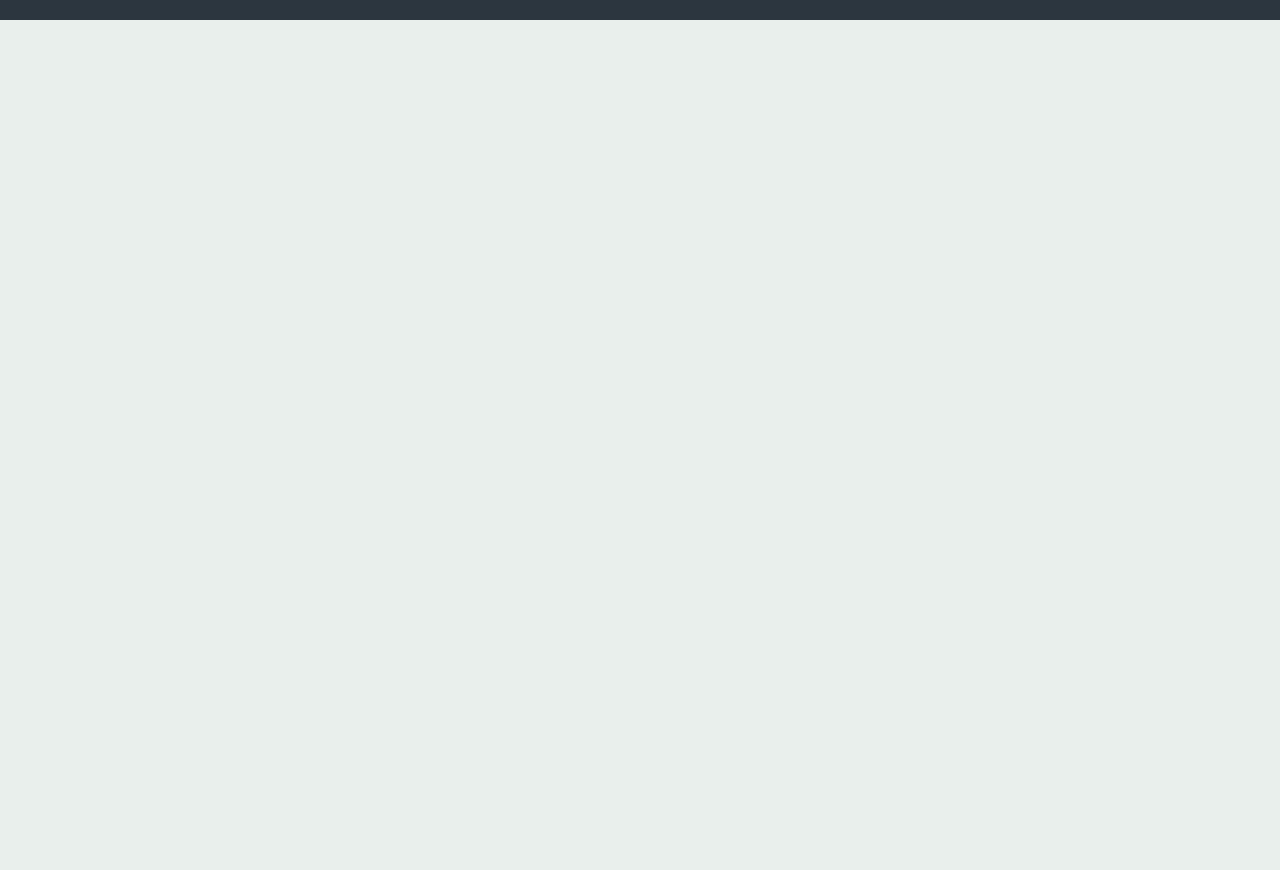
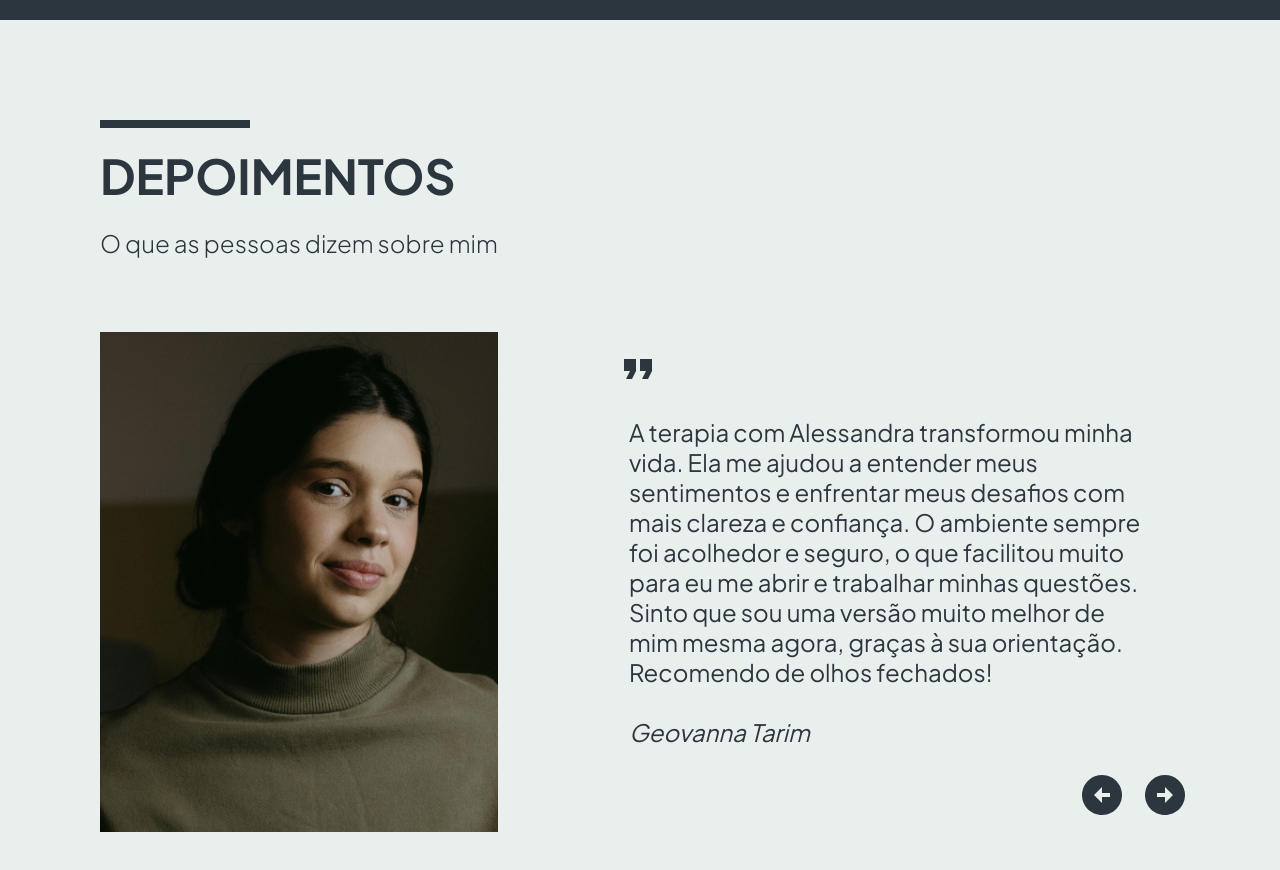
Before and after one commit to allessandrogomes/psychologist-portfolio, a Next.js app: page / in a window 1280 px wide. Shown: the part 1680-2550 px from the top of the page. Before the commit the page ends 1700 px from the top, so only its background shows below. Built offline with nearby package versions, Linux system fonts and the light colour scheme.

Commit message:
:sparkles:feat: cria a TestemonialsSection.

```diff
--- a/src/app/page.tsx
+++ b/src/app/page.tsx
@@ -3,6 +3,7 @@ import IntroSection from "@/components/IntroSection";
 import ServicesSection from "@/components/ServicesSection";
 import "./globals.scss"
 import "@fontsource/plus-jakarta-sans"
+import TestemonialsSection from "@/components/TestemonialsSection";
 
 export default function Home() {
   return (
@@ -11,6 +12,7 @@ export default function Home() {
         <main>
           <IntroSection />
           <ServicesSection />
+          <TestemonialsSection />
         </main>
     </>
   );
--- /dev/null
+++ b/src/components/TestemonialsSection/index.tsx
@@ -0,0 +1,96 @@
+'use client'
+
+import TitleAndSubtitle from "../shared/TitleAndSubtitle"
+import styles from "./styles.module.scss"
+import "swiper/css"
+import { SwiperSlide, Swiper } from "swiper/react"
+import { Pagination, Autoplay, Navigation } from "swiper/modules"
+import Image from "next/image"
+import FormatQuoteIcon from '@mui/icons-material/FormatQuote'
+import ArrowCircleLeftIcon from '@mui/icons-material/ArrowCircleLeft'
+import ArrowCircleRightIcon from '@mui/icons-material/ArrowCircleRight'
+
+export default function TestemonialsSection() {
+    return (
+        <section className={styles.section}>
+            <TitleAndSubtitle title="Depoimentos" subtitle="O que as pessoas dizem sobre mim" darkTheme />
+            <Swiper
+                modules={[Pagination, Autoplay, Navigation]}
+                slidesPerView={1}
+                spaceBetween={30}
+                navigation={{
+                    nextEl: '.swiper-button-next',
+                    prevEl: '.swiper-button-prev',
+                  }}
+                centeredSlides={true}
+                speed={900}
+                autoplay={{ delay: 20000 }}
+            >
+                <SwiperSlide>
+                    {/* Container do Depoimento */}
+                    <div className={styles.containerTestemonial}>
+
+                        {/* Estrutura da Foto */}
+                        <div className={styles.containerPhoto}>
+                            <Image
+                                src="/images/testemonial/testemonial-1.jpg"
+                                style={{ width: "100%", height: "100%", objectFit: "cover" }}
+                                width={3392}
+                                height={5088}
+                                alt="Imagem da Testemunha 1"
+                            />
+                        </div>
+
+                        {/* Container do Texto e Setas de Navegação */}
+                        <div className={styles.containerText}>
+
+                            {/* Texto e Setas de Navegação */}
+                            <div className={styles.textAndArrows}>
+                                <FormatQuoteIcon sx={{ fontSize: "3rem", ml: "25px" }} />
+                                <blockquote>
+                                    A terapia com Alessandra transformou minha vida. Ela me ajudou a entender meus sentimentos e enfrentar meus desafios com mais clareza e confiança. O ambiente sempre foi acolhedor e seguro, o que facilitou muito para eu me abrir e trabalhar minhas questões. Sinto que sou uma versão muito melhor de mim mesma agora, graças à sua orientação. Recomendo de olhos fechados!<br /><br />
+                                    <cite>Geovanna Tarim</cite>
+                                </blockquote>
+
+                                {/* Setas de navegação */}
+                                <div className={styles.navArrows}>
+                                <ArrowCircleLeftIcon className="swiper-button-prev" sx={{ fontSize: "3rem", cursor: "pointer" }} />
+                                <ArrowCircleRightIcon className="swiper-button-next" sx={{ fontSize: "3rem", cursor: "pointer" }} />
+                                </div>
+                            </div>
+                        </div>
+                    </div>
+                </SwiperSlide>
+
+                <SwiperSlide>
+                    <div className={styles.containerTestemonial}>
+
+                        {/* Estrutura da Foto */}
+                        <div className={styles.containerPhoto}>
+                            <Image src="/images/testemonial/testemonial-1.jpg" style={{ width: "100%", height: "100%", objectFit: "cover" }} width={3392} height={5088} alt="Imagem da Testemunha 1" />
+                        </div>
+
+                        {/* Container do Texto e Setas de Navegação */}
+                        <div className={styles.containerText}>
+
+                            {/* Texto */}
+                            <div className={styles.textAndArrows}>
+                                <FormatQuoteIcon sx={{ fontSize: "3rem", ml: "25px" }} />
+                                <blockquote>
+                                    A terapia com Alessandra transformou minha vida. Ela me ajudou a entender meus sentimentos e enfrentar meus desafios com mais clareza e confiança. O ambiente sempre foi acolhedor e seguro, o que facilitou muito para eu me abrir e trabalhar minhas questões. Sinto que sou uma versão muito melhor de mim mesma agora, graças à sua orientação. Recomendo de olhos fechados!<br /><br />
+                                    <cite>Geovanna Tarim</cite>
+                                </blockquote>
+
+                                {/* Setas de navegação */}
+                                <div className={styles.navArrows}>
+                                    <ArrowCircleLeftIcon className="swiper-button-prev" sx={{ fontSize: "3rem", cursor: "pointer" }} />
+                                    <ArrowCircleRightIcon className="swiper-button-next" sx={{ fontSize: "3rem", cursor: "pointer" }} />
+                                </div>
+                            </div>
+                        </div>
+                    </div>
+                </SwiperSlide>
+            </Swiper>
+        </section>
+    )
+}
--- /dev/null
+++ b/src/components/TestemonialsSection/styles.module.scss
@@ -0,0 +1,43 @@
+@import "@/app/globals.scss";
+
+.section {
+    height: 100vh;
+    min-height: 700px;
+    max-width: 100%;
+    background-color: $color1;
+    padding: 100px;
+    padding-right: 0;
+
+    .containerTestemonial {
+        width: 100%;
+        height: 600px;
+        display: flex;
+        justify-content: center;
+        align-items: center;
+
+        .containerPhoto {
+            width: 600px;
+            height: 500px;
+        }
+
+        .containerText {
+            width: 100%;
+            display: flex;
+            align-items: center;
+            justify-content: center;
+
+            .textAndArrows {
+                width: 600px;
+                font-size: 1.5rem;
+                display: flex;
+                flex-direction: column;
+
+                .navArrows {
+                    display: flex;
+                    gap: 15px;
+                    align-self: flex-end;
+                }
+            }
+        }
+    }
+}
```
Also changed, not shown: public/images/testemonial/testemonial-1.jpg (added).
